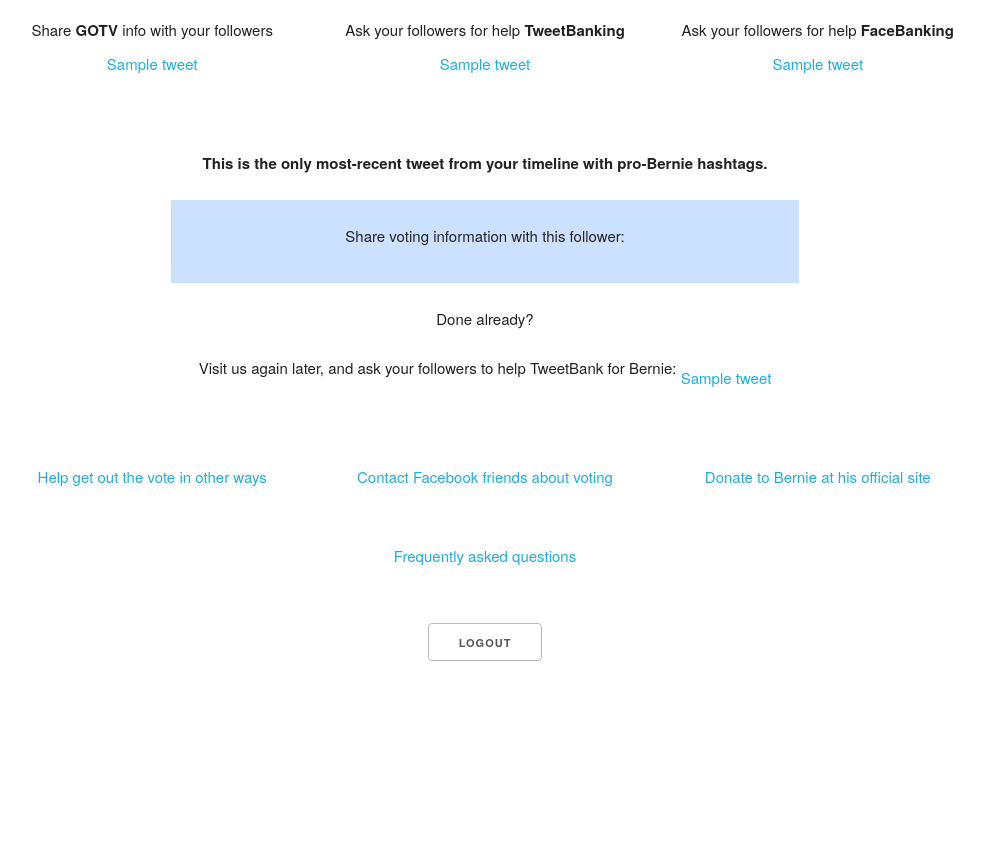
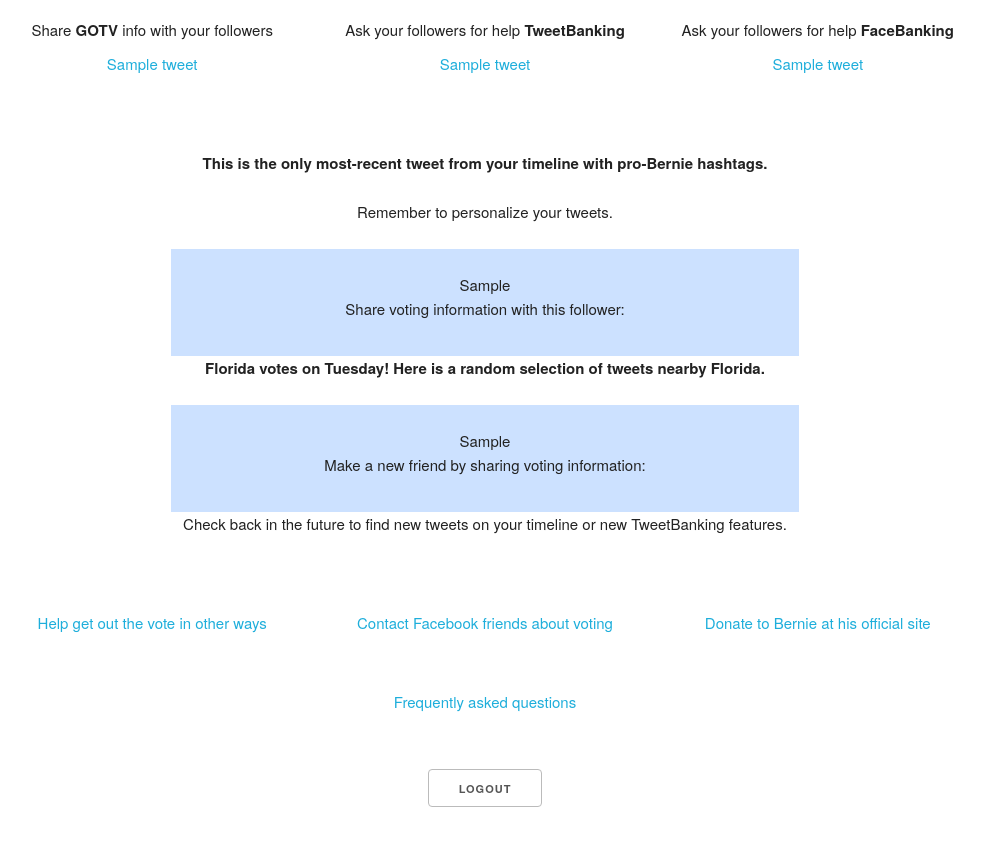
Before and after one commit to nsfabina/tweetbankforbernie, a Django app: template tweetbank/app/templates/home.html in a window 1280 px wide. Shown: the part 455-1322 px from the top of the page, without its empty margins (155-1139 px from the left). Before the commit the page ends 1176 px from the top, so only its background shows below. Run offline with Django 3.2, Linux system fonts and the light colour scheme; a user stored in the database is signed in; tables that the repository leaves empty hold one stand-in row (values such as "Sample post"); the template is opened without the code that fills it: most values are stand-ins (such as "Sample title", 1, 10 or a date in 2020); some libraries are stand-ins or nearby versions.

Commit message:
Adds Florida search in disorganized manner, will clean.

```diff
--- a/tweetbank/app/templates/base.html
+++ b/tweetbank/app/templates/base.html
@@ -35,34 +35,6 @@
   {% block content %}{% endblock %}
 </div>
 
-<script>
-  window.twttr = (function(d, s, id) {
-    var js, fjs = d.getElementsByTagName(s)[0],
-      t = window.twttr || {};
-    if (d.getElementById(id)) return t;
-    js = d.createElement(s);
-    js.id = id;
-    js.src = "https://platform.twitter.com/widgets.js";
-    fjs.parentNode.insertBefore(js, fjs);
-
-    t._e = [];
-    t.ready = function(f) {
-      t._e.push(f);
-    };
-
-    return t;
-  }(document, "script", "twitter-wjs"));
-
-  twttr.ready(function (twttr) {
-    var elements = document.getElementsByClassName("tweet-oembed");
-    var options = {"cards": "hidden", "conversation": "none",
-                   "theme": "light", "width": 550, "align": "center"}
-    for (var idx = 0; idx < elements.length; idx++) {
-      twttr.widgets.createTweet(elements[idx].id, elements[idx], options);
-    }
-  });
-</script>
-
 </body>
 
 </html>
--- a/tweetbank/app/templates/home.html
+++ b/tweetbank/app/templates/home.html
@@ -29,6 +29,7 @@
 	  		{% else %}
 	  			<p><b>This is the only most-recent tweet from your timeline with pro-Bernie hashtags.</b></p>
 	  		{% endif %}
+        <p>Remember to personalize your tweets.</p>
 	  	</div>
 	  </div>
 
@@ -41,28 +42,46 @@
 	 					style="background-color: rgb(204, 225, 255);">
 	 				{% endif %}
 	 				<br>
-	 				<div id="{{ tweet.0 }}" class="tweet-oembed"></div>
+	 				{{ tweet.0 |safe }}
 		  		<p>Share voting information with this follower:  <a class="twitter-share-button" href="{{ tweet.1 }}"></a></p>
 		  	</div>
 		  </div>
 		{% endfor %}
 
-	  <div class="row">
-	    <div class="eight columns offset-by-two">
-	    	<br>
-	      <p>Done already?</p>
-	      <p>Visit us again later, and ask your followers to help TweetBank for Bernie:  <a class="twitter-share-button" href="{{ tweet_help }}">{{ Tweet }}</a></p>
-	    </div>
-	  </div>
 	{% else %}
-		 <div class="row">
+    <div class="row">
 	  	<div class="eight columns offset-by-two">
 	  		<p><b>Currently, there are no recent tweets on your timeline with pro-Bernie hashtags.</b></p>
-
-	 			<p>Check back in the future to find new tweets on your timeline or new TweetBanking features.</p>
 	  	</div>
 	  </div>
 	{% endif %}
+
+  <div class="row">
+    <div class="eight columns offset-by-two">
+      <p><b>Florida votes on Tuesday! Here is a random selection of tweets nearby Florida.</b></p>
+    </div>
+  </div>
+
+  {% for tweet in random_context %}
+    <div class="row">
+      <div class="eight columns offset-by-two"
+        {% if forloop.counter|divisibleby:2 %}
+          style="background-color: rgb(225, 225, 225);">
+        {% else %}
+          style="background-color: rgb(204, 225, 255);">
+        {% endif %}
+        <br>
+        {{ tweet.0 |safe }}
+        <p>Make a new friend by sharing voting information:  <a class="twitter-share-button" href="{{ tweet.1 }}"></a></p>
+      </div>
+    </div>
+  {% endfor %}
+
+  <div class="row">
+    <div class="eight columns offset-by-two">
+      <p>Check back in the future to find new tweets on your timeline or new TweetBanking features.</p>
+    </div>
+  </div>
 
 {% else %}
 
@@ -121,4 +140,23 @@
   </div>
 {% endif %}
 
+  <script>
+    window.twttr = (function(d, s, id) {
+      var js, fjs = d.getElementsByTagName(s)[0],
+        t = window.twttr || {};
+      if (d.getElementById(id)) return t;
+      js = d.createElement(s);
+      js.id = id;
+      js.src = "https://platform.twitter.com/widgets.js";
+      fjs.parentNode.insertBefore(js, fjs);
+
+      t._e = [];
+      t.ready = function(f) {
+        t._e.push(f);
+      };
+
+      return t;
+    }(document, "script", "twitter-wjs"));
+  </script>
+
 {% endblock %}
```
Also changed, not shown: tweetbank/app/views.py (+62 -4 lines).
